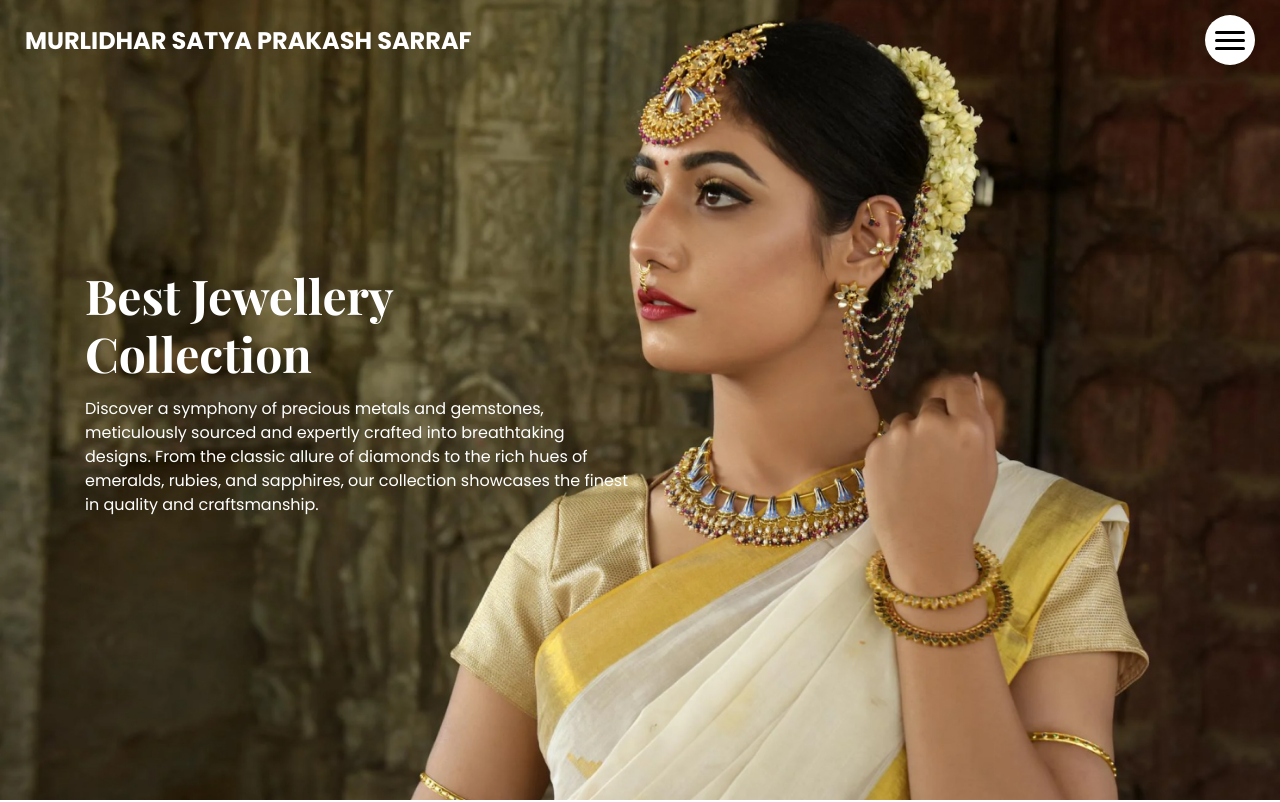
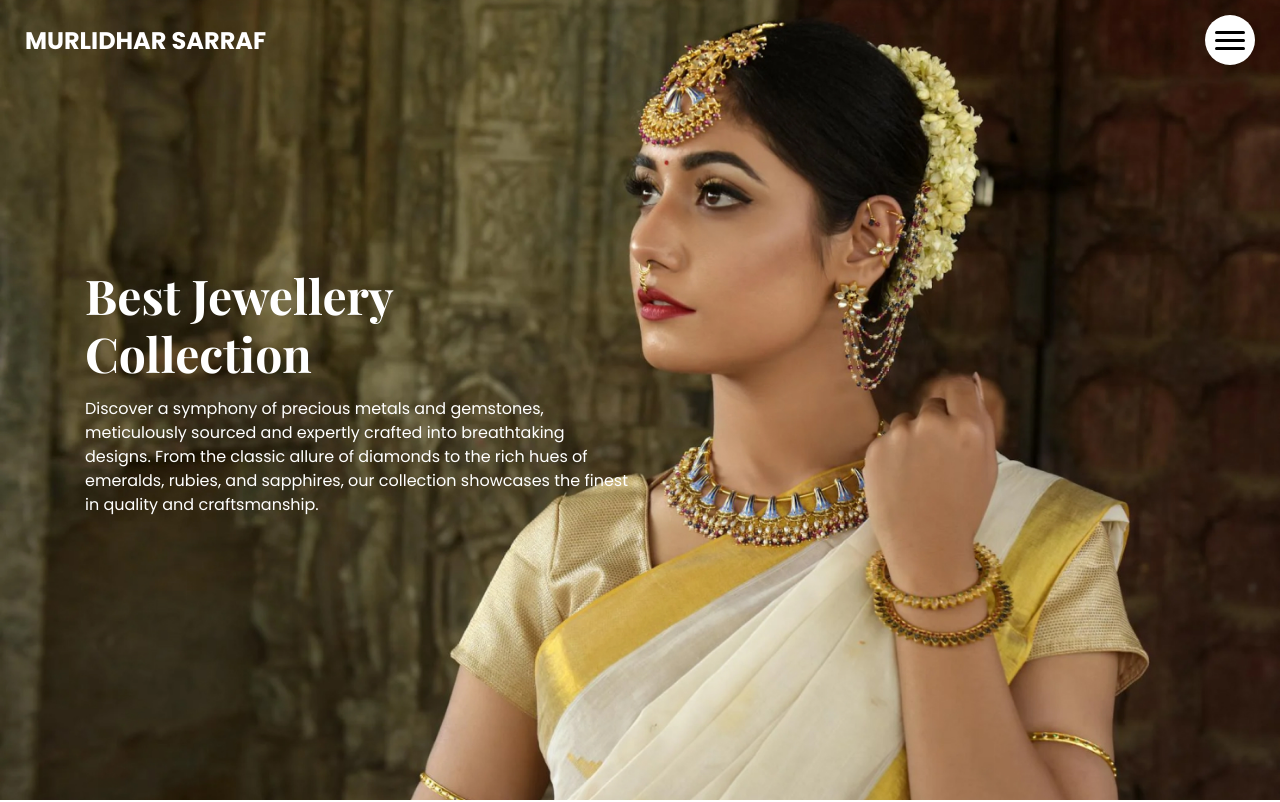
Before and after one commit to web-png/Murlidhar-, a plain HTML site: page index.html in a window 1280 px wide. Shown: the top 802 px of the page. Drawn offline with nearby package versions, Linux system fonts and the light colour scheme.

Commit message:
Update index.html

```diff
--- a/index.html
+++ b/index.html
@@ -34,7 +34,7 @@
       <nav class="navbar navbar-expand-lg custom_nav-container">
         <a class="navbar-brand" href="index.html">
           <span>
-            Murlidhar Satya Prakash Sarraf
+            Murlidhar Sarraf
           </span>
         </a>
         <div class="" id="">
```
